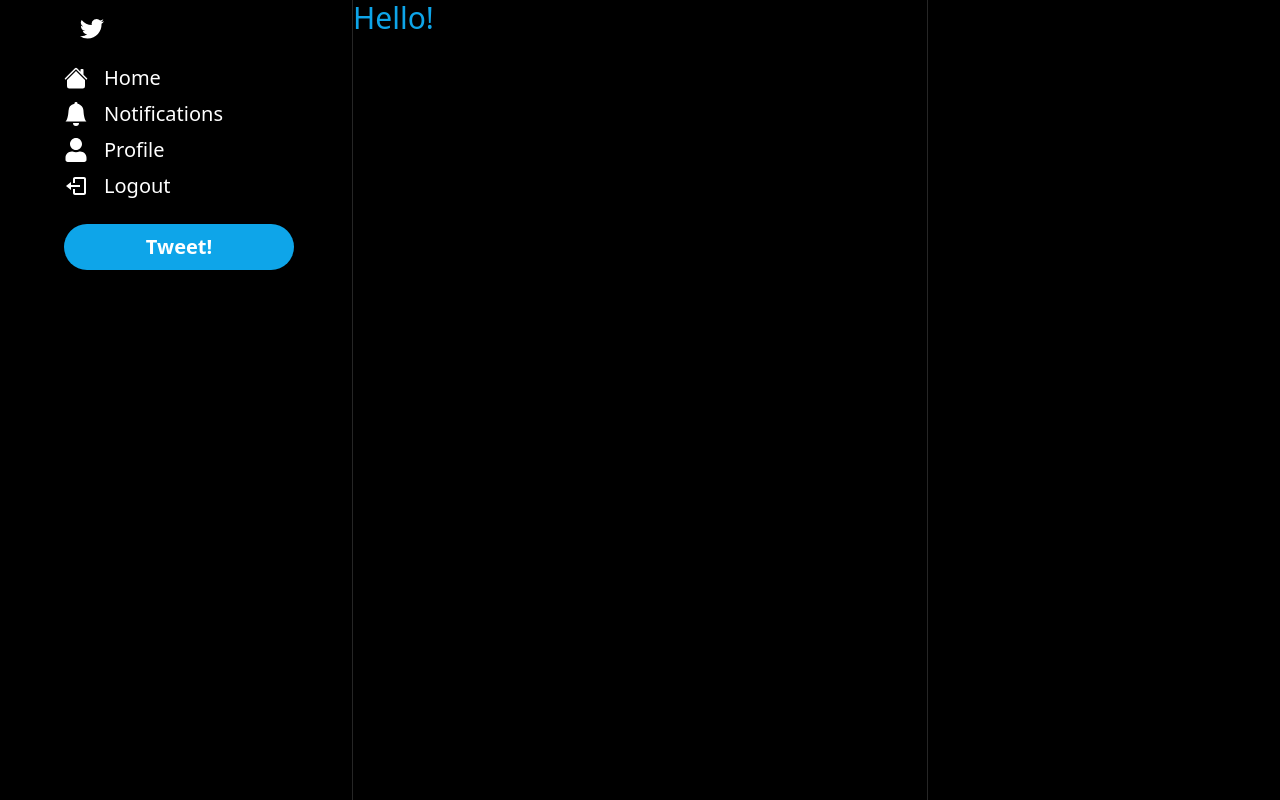
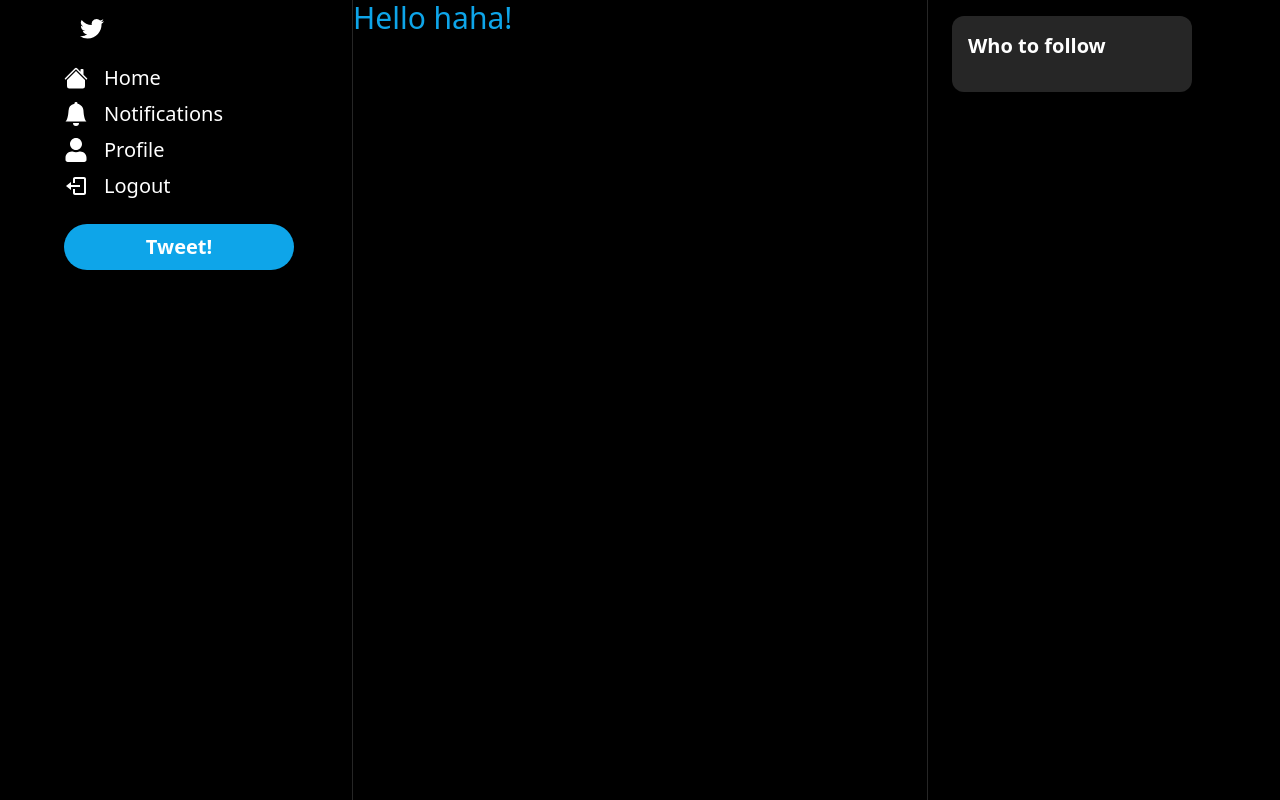
Before and after one commit to juanstakys/twitter-clone, a Next.js app: page / in a window 1280 px wide. Built offline with nearby package versions, Linux system fonts and the light colour scheme.

Commit message:
FollowBar

```diff
--- a/components/layout.tsx
+++ b/components/layout.tsx
@@ -1,3 +1,4 @@
+import FollowBar from "./layout/Followbar"
 import Sidebar from "./layout/Sidebar"
 
 interface LayoutProps {
@@ -18,6 +19,7 @@
                    ">
                         {children}
                     </div>
+                    <FollowBar />
                 </div>
             </div>
         </div >
--- /dev/null
+++ b/components/layout/Followbar.tsx
@@ -0,0 +1,14 @@
+const FollowBar = () => {
+    return (
+        <div className="px-6 py-4 hidden lg:block">
+            <div className="bg-neutral-800 rounded-xl p-4">
+                <h2 className="text-white text-xl font-semibold"> Who to follow </h2>
+                <div className="flex flex-col gap-6 mt-4">
+                    {/* TO-DO USER LIST */}
+                </div>
+            </div>
+        </div>
+    )
+}
+
+export default FollowBar
--- a/pages/index.tsx
+++ b/pages/index.tsx
@@ -1,7 +1,7 @@
 export default function Home() {
   return (
     <div className="text-3xl text-sky-500">
-      Hello!
+      Hello haha!
     </div>
   )
 }
```
